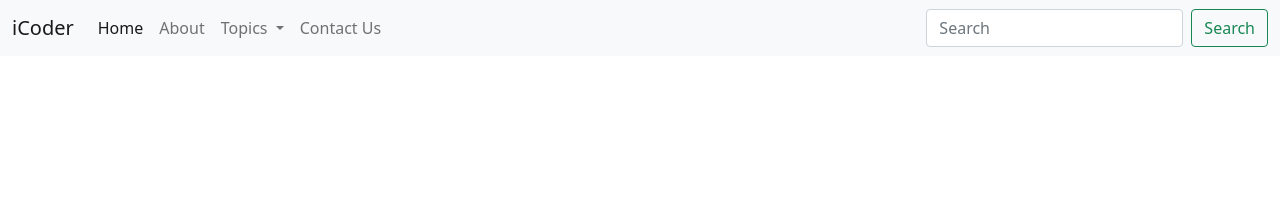
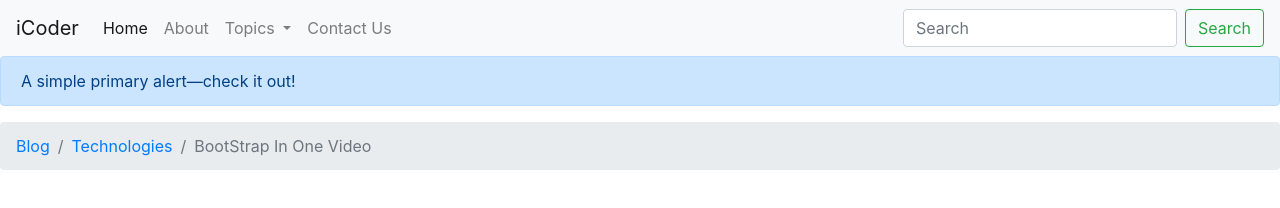
Before and after one commit to gurjeetsinghvirdee/Bootstrap-components, a plain HTML site: page index.html in a window 1280 px wide. Drawn offline with nearby package versions, Linux system fonts and the light colour scheme.

Commit message:
added breadcrums and using version 4.6

```diff
--- a/index.html
+++ b/index.html
@@ -3,61 +3,76 @@
   <head>
     <!-- Required meta tags -->
     <meta charset="utf-8">
-    <meta name="viewport" content="width=device-width, initial-scale=1">
+    <meta name="viewport" content="width=device-width, initial-scale=1, shrink-to-fit=no">
 
     <!-- Bootstrap CSS -->
-    <link href="https://cdn.jsdelivr.net/npm/bootstrap@5.0.0-beta2/dist/css/bootstrap.min.css" rel="stylesheet" integrity="sha384-BmbxuPwQa2lc/FVzBcNJ7UAyJxM6wuqIj61tLrc4wSX0szH/Ev+nYRRuWlolflfl" crossorigin="anonymous">
+    <link rel="stylesheet" href="https://cdn.jsdelivr.net/npm/bootstrap@4.6.0/dist/css/bootstrap.min.css" integrity="sha384-B0vP5xmATw1+K9KRQjQERJvTumQW0nPEzvF6L/Z6nronJ3oUOFUFpCjEUQouq2+l" crossorigin="anonymous">
 
     <title>iCoder</title>
   </head>
   <body>
         <nav class="navbar navbar-expand-lg navbar-light bg-light">
-        <div class="container-fluid">
             <a class="navbar-brand" href="#">iCoder</a>
-          <button class="navbar-toggler" type="button" data-bs-toggle="collapse" data-bs-target="#navbarSupportedContent" aria-controls="navbarSupportedContent" aria-expanded="false" aria-label="Toggle navigation">
+            <button class="navbar-toggler" type="button" data-toggle="collapse" data-target="#navbarSupportedContent" aria-controls="navbarSupportedContent" aria-expanded="false" aria-label="Toggle navigation">
             <span class="navbar-toggler-icon"></span>
             </button>
+
             <div class="collapse navbar-collapse" id="navbarSupportedContent">
-            <ul class="navbar-nav me-auto mb-2 mb-lg-0">
-              <li class="nav-item">
-                <a class="nav-link active" aria-current="page" href="#">Home</a>
+                <ul class="navbar-nav mr-auto">
+                    <li class="nav-item active">
+                    <a class="nav-link" href="#">Home <span class="sr-only">(current)</span></a>
                     </li>
                     <li class="nav-item">
                     <a class="nav-link" href="#">About</a>
                     </li>
                     <li class="nav-item dropdown">
-                <a class="nav-link dropdown-toggle" href="#" id="navbarDropdown" role="button" data-bs-toggle="dropdown" aria-expanded="false">
+                    <a class="nav-link dropdown-toggle" href="#" id="navbarDropdown" role="button" data-toggle="dropdown" aria-haspopup="true" aria-expanded="false">
                         Topics
                     </a>
                     <div class="dropdown-menu" aria-labelledby="navbarDropdown">
                         <a class="dropdown-item" href="#">Technology</a>
                         <a class="dropdown-item" href="#">Web Developement</a>
-                    <hr class="dropdown-divider">
+                        <div class="dropdown-divider"></div>
                         <a class="dropdown-item" href="#">Support</a>
                         <a class="dropdown-item" href="#">Write for us</a>
                     </div>
+                    </li>
+
                     <li class="nav-item">
                         <a class="nav-link" href="#">Contact Us</a>
                     </li>
-              </li>
+
                 </ul>
-            <form class="d-flex">
-              <input class="form-control me-2" type="search" placeholder="Search" aria-label="Search">
-              <button class="btn btn-outline-success" type="submit">Search</button>
+            <form class="form-inline my-2 my-lg-0">
+                <input class="form-control mr-sm-2" type="search" placeholder="Search" aria-label="Search">
+                <button class="btn btn-outline-success my-2 my-sm-0" type="submit">Search</button>
             </form>
             </div>
+        </nav>
+
+        <div class="alert alert-primary" role="alert">
+            A simple primary alert—check it out!
         </div>
+
+        <nav aria-label="breadcrumb">
+            <ol class="breadcrumb">
+            <li class="breadcrumb-item"><a href="#">Blog</a></li>
+            <li class="breadcrumb-item"><a href="#">Technologies</a></li>
+            <li class="breadcrumb-item active" aria-current="page">BootStrap In One Video</li>
+            </ol>
         </nav>
 
     <!-- Optional JavaScript; choose one of the two! -->
 
-    <!-- Option 1: Bootstrap Bundle with Popper -->
-    <script src="https://cdn.jsdelivr.net/npm/bootstrap@5.0.0-beta2/dist/js/bootstrap.bundle.min.js" integrity="sha384-b5kHyXgcpbZJO/tY9Ul7kGkf1S0CWuKcCD38l8YkeH8z8QjE0GmW1gYU5S9FOnJ0" crossorigin="anonymous"></script>
+    <!-- Option 1: jQuery and Bootstrap Bundle (includes Popper) -->
+    <script src="https://code.jquery.com/jquery-3.5.1.slim.min.js" integrity="sha384-DfXdz2htPH0lsSSs5nCTpuj/zy4C+OGpamoFVy38MVBnE+IbbVYUew+OrCXaRkfj" crossorigin="anonymous"></script>
+    <script src="https://cdn.jsdelivr.net/npm/bootstrap@4.6.0/dist/js/bootstrap.bundle.min.js" integrity="sha384-Piv4xVNRyMGpqkS2by6br4gNJ7DXjqk09RmUpJ8jgGtD7zP9yug3goQfGII0yAns" crossorigin="anonymous"></script>
 
     <!-- Option 2: Separate Popper and Bootstrap JS -->
     <!--
-    <script src="https://cdn.jsdelivr.net/npm/@popperjs/core@2.6.0/dist/umd/popper.min.js" integrity="sha384-KsvD1yqQ1/1+IA7gi3P0tyJcT3vR+NdBTt13hSJ2lnve8agRGXTTyNaBYmCR/Nwi" crossorigin="anonymous"></script>
-    <script src="https://cdn.jsdelivr.net/npm/bootstrap@5.0.0-beta2/dist/js/bootstrap.min.js" integrity="sha384-nsg8ua9HAw1y0W1btsyWgBklPnCUAFLuTMS2G72MMONqmOymq585AcH49TLBQObG" crossorigin="anonymous"></script>
+    <script src="https://code.jquery.com/jquery-3.5.1.slim.min.js" integrity="sha384-DfXdz2htPH0lsSSs5nCTpuj/zy4C+OGpamoFVy38MVBnE+IbbVYUew+OrCXaRkfj" crossorigin="anonymous"></script>
+    <script src="https://cdn.jsdelivr.net/npm/popper.js@1.16.1/dist/umd/popper.min.js" integrity="sha384-9/reFTGAW83EW2RDu2S0VKaIzap3H66lZH81PoYlFhbGU+6BZp6G7niu735Sk7lN" crossorigin="anonymous"></script>
+    <script src="https://cdn.jsdelivr.net/npm/bootstrap@4.6.0/dist/js/bootstrap.min.js" integrity="sha384-+YQ4JLhjyBLPDQt//I+STsc9iw4uQqACwlvpslubQzn4u2UU2UFM80nGisd026JF" crossorigin="anonymous"></script>
     -->
   </body>
 </html>
```
Lines whose indentation alone changed are shown as unchanged.
